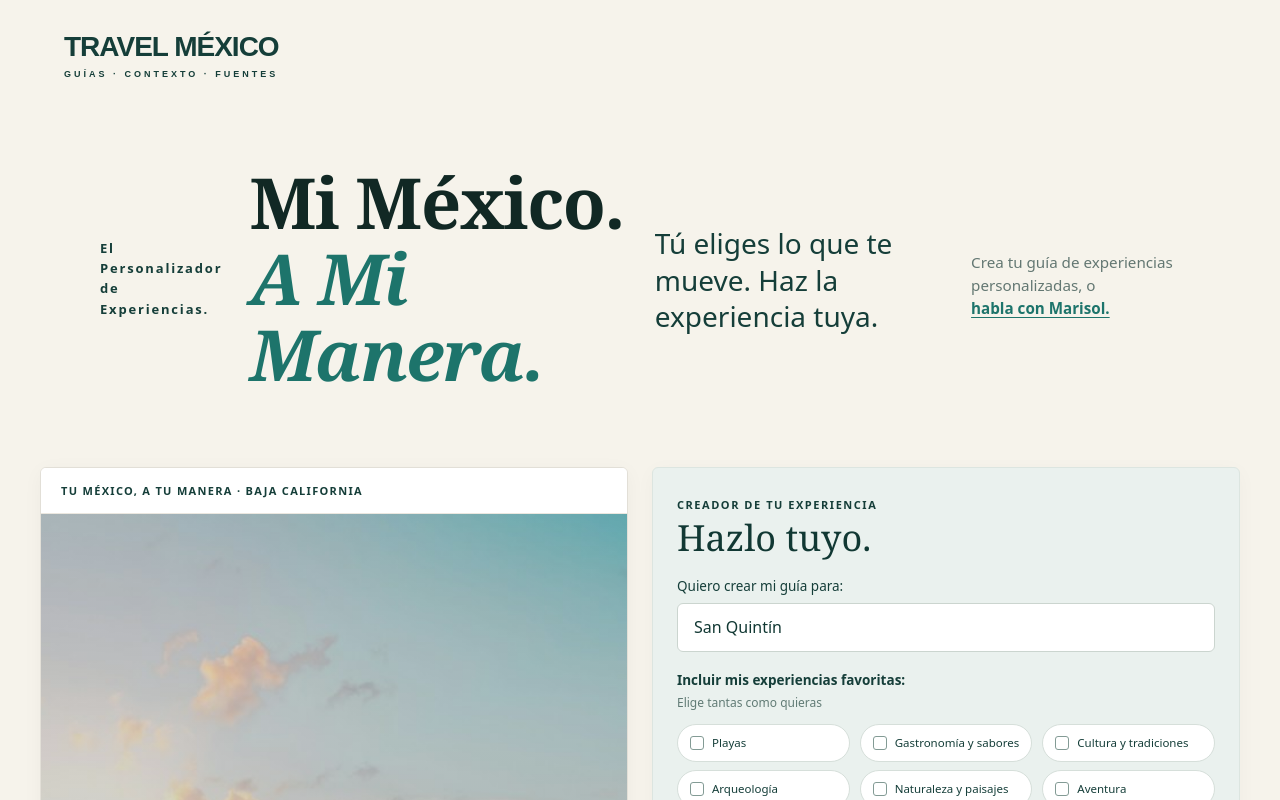
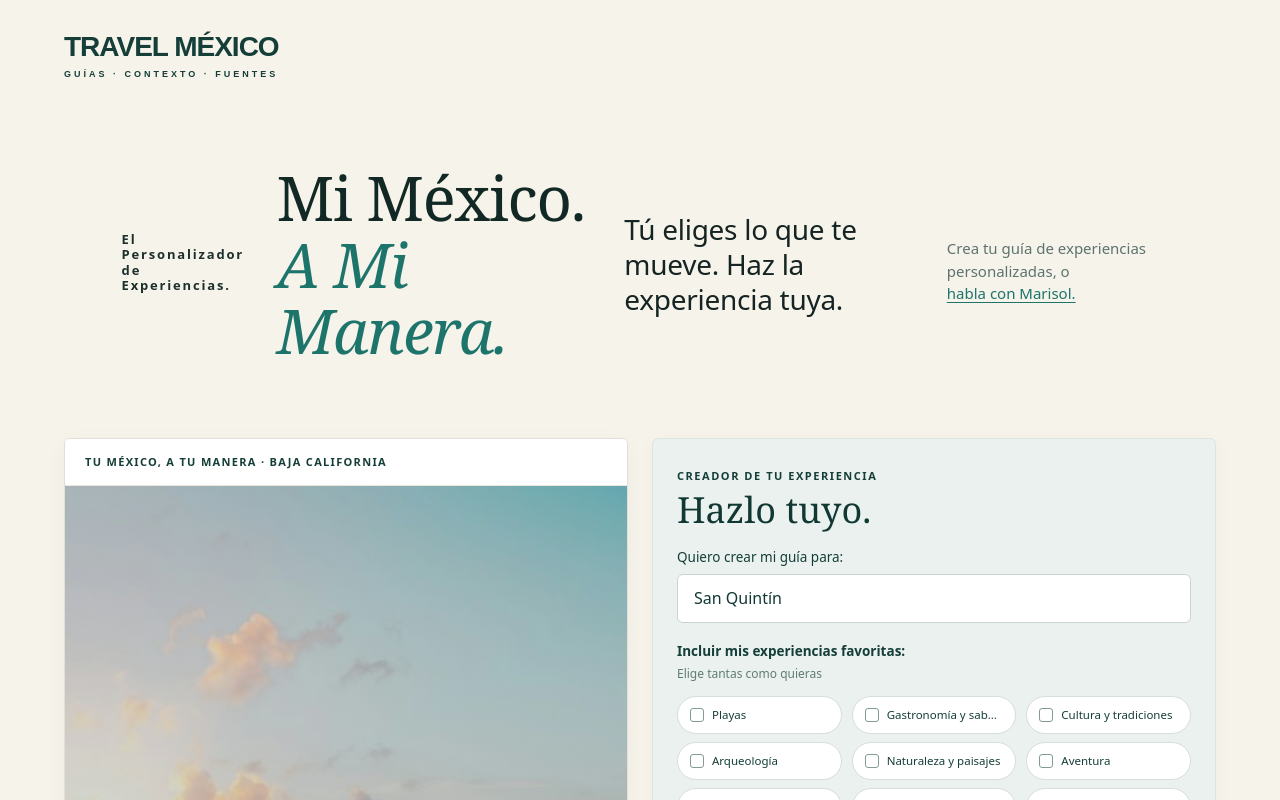
Before and after one commit to divyking52/travelmexicoes, a Next.js app: page / in a window 1280 px wide. Shown: the top 800 px of the page. Built offline with nearby package versions, Linux system fonts and the light colour scheme.

Commit message:
Refine typography layout, line weights, and grid alignment for My Mexico header

```diff
--- a/src/components/my-mexico-redesign.css
+++ b/src/components/my-mexico-redesign.css
@@ -17,11 +17,18 @@
   --mmw-text-muted: #617b75;
   --mmw-text-main: #113833;
 
-  width: min(1200px, 94%);
+  width: min(1200px, 90%);
   margin-inline: auto;
   padding-block: 2rem 4rem;
   color: var(--mmw-forest);
   font-family: system-ui, -apple-system, 'Segoe UI', Roboto, Helvetica, Arial, sans-serif;
+}
+
+/* When placed inside .wrap (e.g. in SiteHome), span 100% of the wrap container without extra margins */
+.wrap .mmw-section {
+  width: 100%;
+  max-width: 100%;
+  padding-inline: 0;
 }
 
 /* ==========================================================================
@@ -33,49 +40,51 @@
 }
 
 .mmw-header-eyebrow {
-  margin: 0 0 0.85rem 0;
+  margin: 0 0 1rem 0;
   font-family: system-ui, -apple-system, BlinkMacSystemFont, 'Segoe UI', Roboto, sans-serif;
   font-size: 0.8125rem;
   font-weight: 700;
   letter-spacing: 0.14em;
-  color: var(--mmw-forest, #153e39);
+  line-height: 1.2;
+  color: #1d2f2b;
 }
 
 .mmw-header-title {
   margin: 0 0 0.85rem 0;
-  font-family: Georgia, 'Times New Roman', serif;
-  font-size: clamp(2.75rem, 5.5vw, 4.5rem);
-  font-weight: 700;
+  font-family: Georgia, 'Playfair Display', 'Times New Roman', serif;
+  font-size: clamp(2.5rem, 5.2vw, 3.85rem);
   line-height: 1.08;
   letter-spacing: -0.02em;
 }
 
 .mmw-title-primary {
   color: #112824;
+  font-weight: 400;
   font-style: normal;
 }
 
 .mmw-title-accent {
   color: #1d746b;
+  font-weight: 400;
   font-style: italic;
-  font-weight: 700;
 }
 
 .mmw-header-subtitle {
-  margin: 0 0 0.65rem 0;
+  margin: 0 0 0.75rem 0;
   font-family: system-ui, -apple-system, BlinkMacSystemFont, 'Segoe UI', Roboto, sans-serif;
-  font-size: clamp(1.25rem, 2.2vw, 1.75rem);
+  font-size: clamp(1.25rem, 2.3vw, 1.75rem);
   font-weight: 400;
-  line-height: 1.3;
-  color: #153e39;
+  line-height: 1.25;
+  color: #152422;
+  letter-spacing: -0.01em;
 }
 
 .mmw-header-guide {
   margin: 0;
   font-family: system-ui, -apple-system, BlinkMacSystemFont, 'Segoe UI', Roboto, sans-serif;
-  font-size: 0.95rem;
+  font-size: 0.9375rem;
   line-height: 1.5;
-  color: #637772;
+  color: #5d736e;
 }
 
 .mmw-marisol-inline-link {
@@ -90,7 +99,7 @@
   text-decoration: underline;
   text-underline-offset: 3px;
   cursor: pointer;
-  font-weight: 600;
+  font-weight: 500;
   transition: color 150ms ease;
 }
 
```
